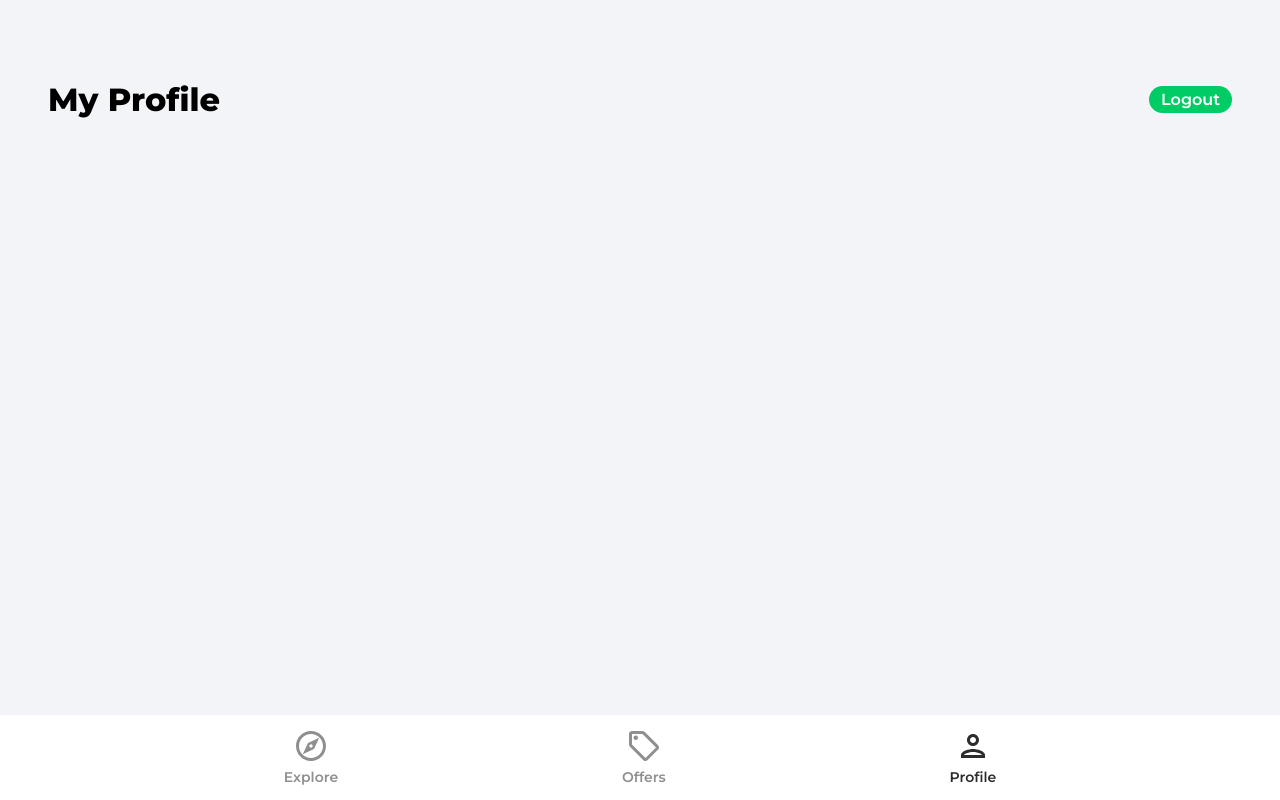
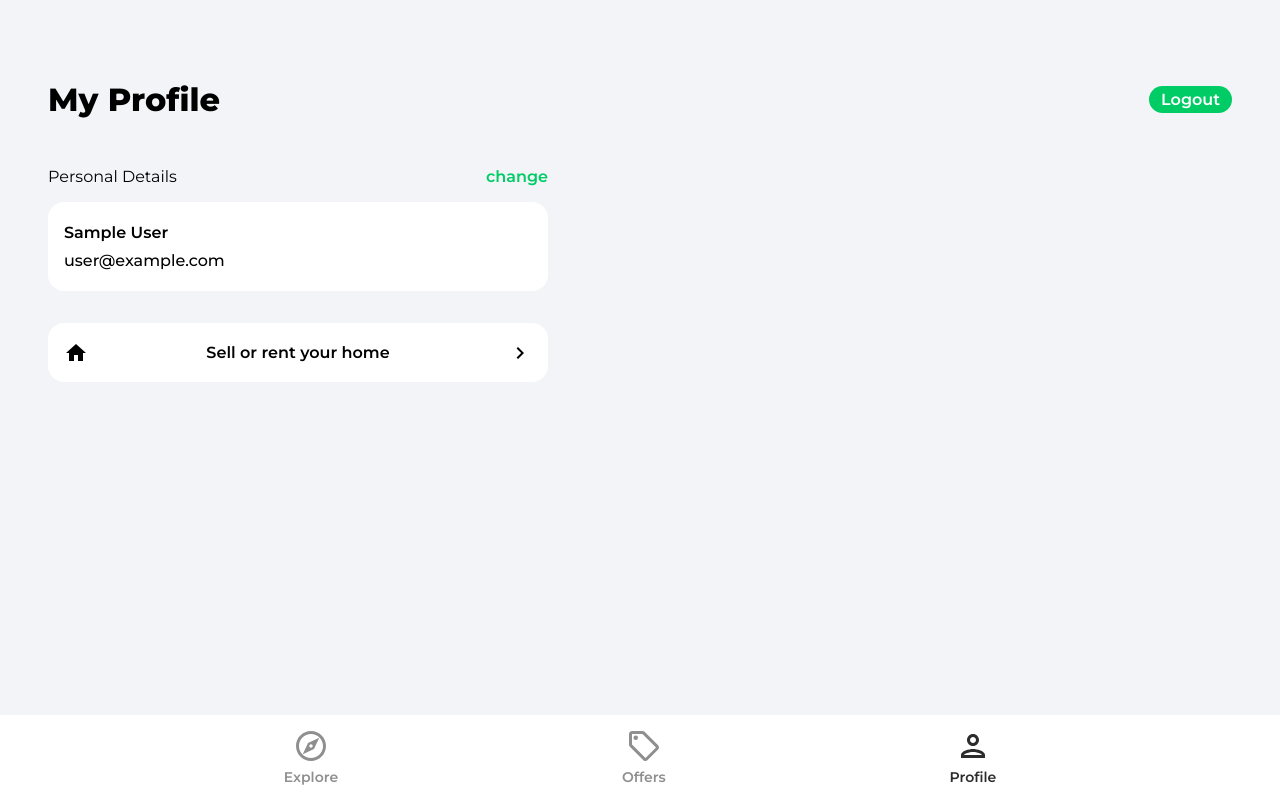
Before and after one commit to mohammad-mo/house-marketplace, a React (Create React App) app: page /profile in a window 1280 px wide. Built offline with nearby package versions, Linux system fonts and the light colour scheme; no server answers; sample sign-in values are in the browser's storage.

Commit message:
Edit Profile component.

```diff
--- a/src/Pages/Profile.jsx
+++ b/src/Pages/Profile.jsx
@@ -1,13 +1,20 @@
 import { useState, useEffect } from 'react'
 import { Link } from 'react-router-dom'
-import { getAuth } from 'firebase/auth'
+import { getAuth, updateProfile } from 'firebase/auth'
+import { updateDoc, doc } from 'firebase/firestore'
+import { db } from '../firebase.config'
 import { useNavigate } from 'react-router-dom'
+import { toast } from 'react-toastify'
+
+import arrowRight from '../assets/svg/keyboardArrowRightIcon.svg'
+import homeIcon from '../assets/svg/homeIcon.svg'
 
 const Profile = () =>
 {
     const auth = getAuth()
     const navigate = useNavigate()
 
+    const [changeDetails, setChangeDetails] = useState(false)
     const [formData, setFormData] = useState({
         name: auth.currentUser.displayName,
         email: auth.currentUser.email
@@ -21,12 +28,83 @@
         navigate('/')
     }
 
+    const onSubmit = async () =>
+    {
+        try
+        {
+            if (auth.currentUser.displayName !== name)
+            {
+                // Update display name in firebase
+                await updateProfile(auth.currentUser, {
+                    displayName: name
+                })
+            }
+
+            // Update in firebase
+            const useRef = doc(db, 'users', auth.currentUser.uid)
+            await updateDoc(useRef, { name })
+        }
+        catch(err)
+        {
+            toast.error('Could not update profile details')
+        }
+    }
+
+    const onChange = (e) =>
+    {
+        setFormData((prevState) => ({
+            ...prevState,
+            [e.target.id]: e.target.value
+        }))
+    }
+
     return (
         <div className='profile'>
             <header className="profileHeader">
                 <p className="pageHeader">My Profile</p>
                 <button type='button' className="logOut" onClick={onLogout}>Logout</button>
             </header>
+            <main>
+                <div className="profileDetailsHeader">
+                    <p className="profileDetailsText">Personal Details</p>
+                    <p
+                        className="changePersonalDetails"
+                        onClick={() => {
+                            changeDetails && onSubmit()
+                            setChangeDetails((prevState) => !prevState)
+                        }}
+                    >
+                        {changeDetails ? 'done' : 'change'}
+                    </p>
+                </div>
+
+                <div className="profileCard">
+                    <form>
+                        <input
+                            type="text"
+                            id='name'
+                            className={!changeDetails ? 'profileName' : 'profileNameActive'}
+                            disabled={!changeDetails}
+                            value={name}
+                            onChange={onChange}
+                        />
+                        <input
+                            type="text"
+                            id='email'
+                            className={!changeDetails ? 'profileEmail' : 'profileEmailActive'}
+                            disabled={!changeDetails}
+                            value={email}
+                            onChange={onChange}
+                        />
+                    </form>
+                </div>
+
+                <Link to='/create-listing' className='createListing'>
+                    <img src={homeIcon} alt="home icon" />
+                    <p>Sell or rent your home</p>
+                    <img src={arrowRight} alt="arrow right icon" />
+                </Link>
+            </main>
         </div>
     )
 }
```
